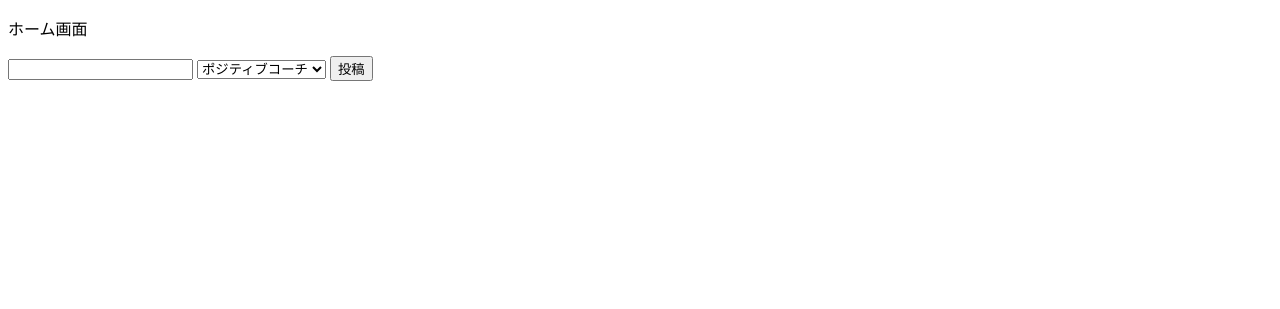
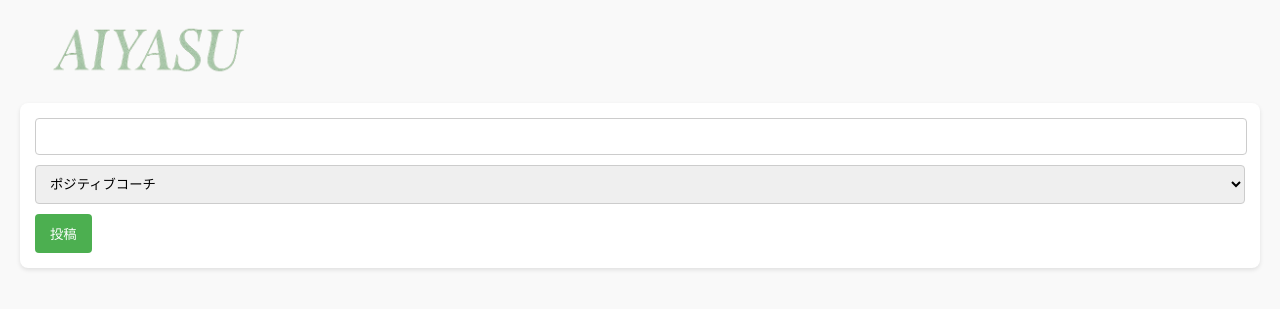
Before and after one commit to koba2264/FeelingBoost, a Flask app: page /menu in a window 1280 px wide. Shown: the top 309 px of the page. Run offline with Flask 3, Linux system fonts and the light colour scheme; some libraries are stand-ins or nearby versions.

Commit message:
cssとか

```diff
--- a/apps/main/templates/main/index.html
+++ b/apps/main/templates/main/index.html
@@ -1,6 +1,7 @@
 {% extends "main/base.html" %}
 {% block content %}
-    <p>ホーム画面</p>
+    <link rel="stylesheet" href="{{ url_for('static', filename='main/style.css') }}">
+    <img src="{{ url_for('static', filename='main/logo.png') }} "width="250">
     {% for chat in chat_his %}
         <p class="user">{{ chat['user'] }}</p>
         <p class="model">{{ chat['model'] }}</p>
--- a/apps/static/main/style.css
+++ b/apps/static/main/style.css
@@ -1,3 +1,59 @@
-.red {
-    color: 80,80,50;
+body {
+    font-family: 'Arial', sans-serif;
+    background-color: #f9f9f9;
+    margin: 0;
+    padding: 20px;
 }
+
+.user {
+    background-color: #e0f7fa;
+    border-left: 4px solid #00acc1;
+    padding: 10px;
+    margin: 10px 0 0;
+    border-radius: 4px;
+}
+
+.model {
+    background-color: #f1f8e9;
+    border-left: 4px solid #8bc34a;
+    padding: 10px;
+    margin: 0 0 10px;
+    border-radius: 4px;
+}
+
+form {
+    background-color: #fff;
+    padding: 15px;
+    margin-top: 20px;
+    border-radius: 8px;
+    box-shadow: 0 2px 4px rgba(0,0,0,0.1);
+}
+
+input[type="text"] {
+    width: calc(100% - 20px);
+    padding: 10px;
+    margin-bottom: 10px;
+    border: 1px solid #ccc;
+    border-radius: 4px;
+}
+
+select {
+    width: 100%;
+    padding: 10px;
+    margin-bottom: 10px;
+    border: 1px solid #ccc;
+    border-radius: 4px;
+}
+
+input[type="submit"] {
+    background-color: #4caf50;
+    color: white;
+    border: none;
+    padding: 10px 15px;
+    border-radius: 4px;
+    cursor: pointer;
+}
+
+input[type="submit"]:hover {
+    background-color: #45a049;
+}
```
Also changed, not shown: apps/static/main/logo.png (added), local.sqlite.
